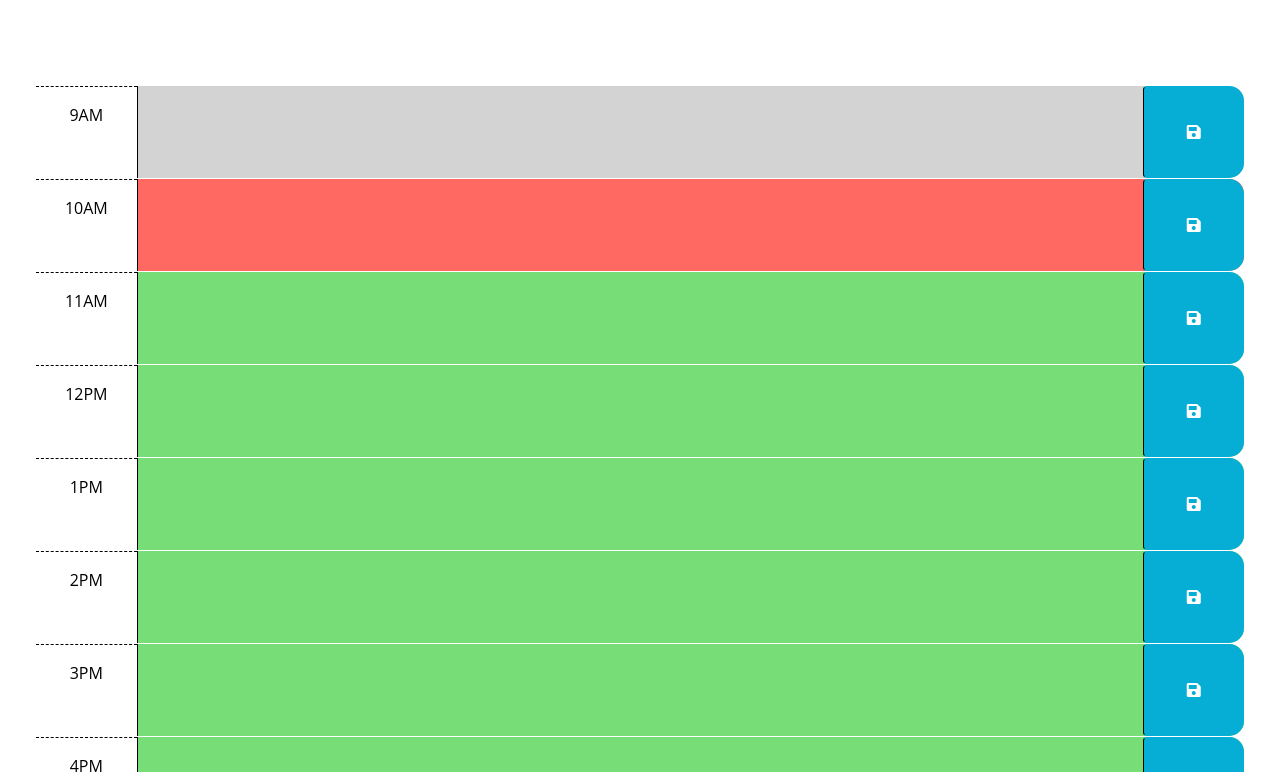
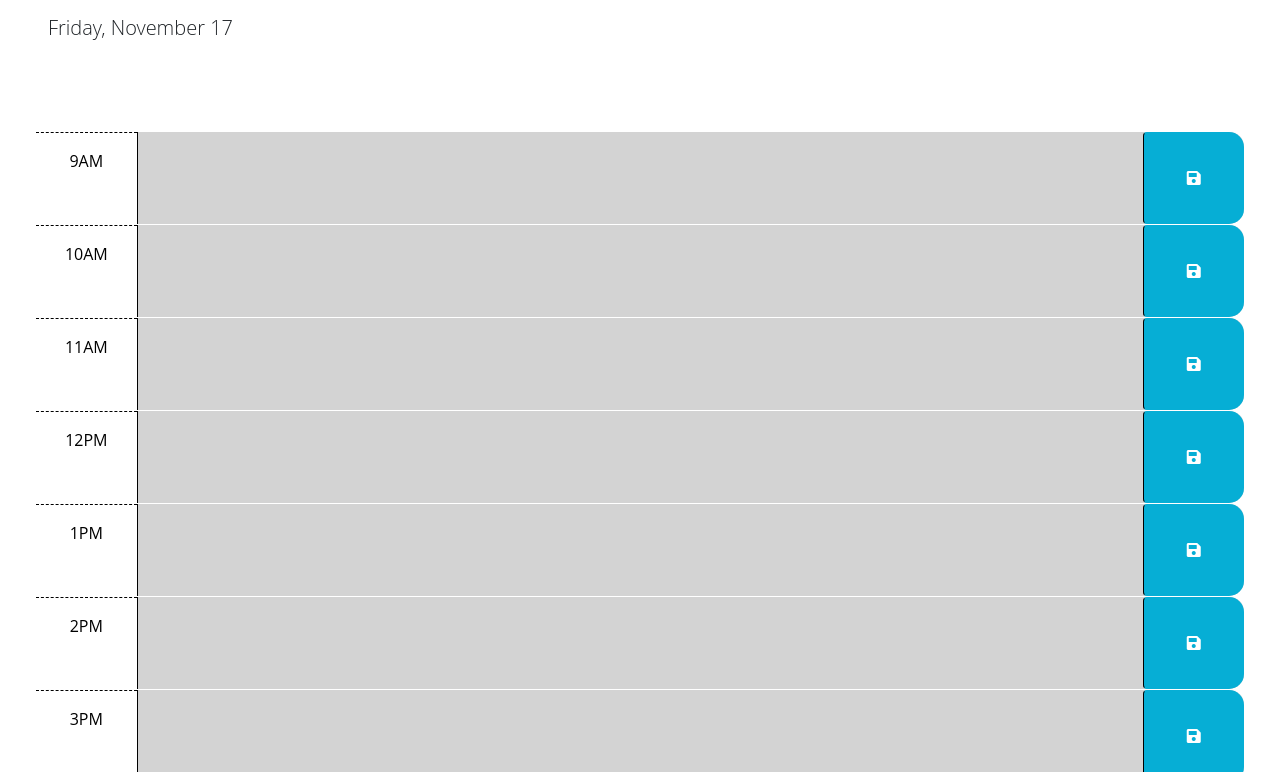
Before and after one commit to AnthonyCBlanco/workdayscheduler, a plain HTML site: page index.html in a window 1280 px wide. Shown: the part 166-938 px from the top of the page. Drawn offline with nearby package versions, Linux system fonts and the light colour scheme.

Commit message:
display text from local stroage and display current date in header

```diff
--- a/assets/js/script.js
+++ b/assets/js/script.js
@@ -3,6 +3,7 @@
 // in the html.
 
 const saveBtn = $('.saveBtn')
+var planner = $('.planner')
 
 $(function () {
   // TODO: Add a listener for click events on the save button. This code should
@@ -21,17 +22,48 @@ $(function () {
   // current hour in 24-hour time?
 
   var currentHour = dayjs().hour();
+  console.log(currentHour)
 
-  for(var i = 0, i = 9, i++){
+  for(var i = 0; i <= 8; i++){
+    console.log(planner.children().eq(i).attr('id'))
+    if (currentHour == planner.children().eq(i).attr('id')){
+      planner.children().eq(i).addClass('present')
+    }
+    else if (currentHour >= planner.children().eq(i).attr('id')){
+      planner.children().eq(i).addClass('past')
+    }
+    else{
+      planner.children().eq(i).addClass('future')
+    }
 
   }
+
+
 
   //
   // TODO: Add code to get any user input that was saved in localStorage and set
   // the values of the corresponding textarea elements. HINT: How can the id
   // attribute of each time-block be used to do this?
-  //
+  var childrenIndex = 0
+for(var i = 9; i <= 17; i++){
+  var savedtext = localStorage.getItem(i)
+  console.log(savedtext)
+  planner.children().eq(childrenIndex).children('textarea').val(localStorage.getItem(i))
+  childrenIndex += 1
+}
+
   // TODO: Add code to display the current date in the header of the page.
+
+  var week = ['Sunday', 'Monday', 'Tuesday', 'Wednesday', 'Thursday', 'Friday', "Saturday"]
+  var month = ['January','February','March','April','May','June','July','August','September','October','November','December',]
+
+  var todaysdate = (week[dayjs().day()] + ', ' + month[dayjs().month()] + ' ' + dayjs().date())
+
+  $('#currentDay').text(todaysdate)
+
+
+
+
 });
 
 function handleSave(){
--- a/index.html
+++ b/index.html
@@ -30,7 +30,7 @@
       <p class="lead">A simple calendar app for scheduling your work day</p>
       <p id="currentDay" class="lead"></p>
     </header>
-    <div class="container-fluid px-5">
+    <div class="container-fluid px-5 planner">
       <!-- Use class for "past", "present", and "future" to apply styles to the
         time-block divs accordingly. The javascript will need to do this by
         adding/removing these classes on each div by comparing the hour in the
@@ -42,7 +42,7 @@
         -->
 
       <!-- Example of a past time block. The "past" class adds a gray background color. -->
-      <div id="hour-9" class="row time-block past">
+      <div id="9" class="row time-block">
         <div class="col-2 col-md-1 hour text-center py-3">9AM</div>
         <textarea class="col-8 col-md-10 description" rows="3"> </textarea>
         <button class="btn saveBtn col-2 col-md-1" aria-label="save">
@@ -51,7 +51,7 @@
       </div>
 
       <!-- Example of a present time block. The "present" class adds a red background color. -->
-      <div id="hour-10" class="row time-block present">
+      <div id="10" class="row time-block">
         <div class="col-2 col-md-1 hour text-center py-3">10AM</div>
         <textarea class="col-8 col-md-10 description" rows="3"> </textarea>
         <button class="btn saveBtn col-2 col-md-1" aria-label="save">
@@ -60,7 +60,7 @@
       </div>
 
       <!-- Example of a future time block. The "future" class adds a green background color. -->
-      <div id="hour-11" class="row time-block future">
+      <div id="11" class="row time-block">
         <div class="col-2 col-md-1 hour text-center py-3">11AM</div>
         <textarea class="col-8 col-md-10 description" rows="3"> </textarea>
         <button class="btn saveBtn col-2 col-md-1" aria-label="save">
@@ -68,7 +68,7 @@
         </button>
       </div>
 
-      <div id="hour-12" class="row time-block future">
+      <div id="12" class="row time-block">
         <div class="col-2 col-md-1 hour text-center py-3">12PM</div>
         <textarea class="col-8 col-md-10 description" rows="3"> </textarea>
         <button class="btn saveBtn col-2 col-md-1" aria-label="save">
@@ -76,7 +76,7 @@
         </button>
       </div>
 
-      <div id="hour-1" class="row time-block future">
+      <div id="13" class="row time-block">
         <div class="col-2 col-md-1 hour text-center py-3">1PM</div>
         <textarea class="col-8 col-md-10 description" rows="3"> </textarea>
         <button class="btn saveBtn col-2 col-md-1" aria-label="save">
@@ -84,7 +84,7 @@
         </button>
       </div>
 
-      <div id="hour-2" class="row time-block future">
+      <div id="14" class="row time-block">
         <div class="col-2 col-md-1 hour text-center py-3">2PM</div>
         <textarea class="col-8 col-md-10 description" rows="3"> </textarea>
         <button class="btn saveBtn col-2 col-md-1" aria-label="save">
@@ -92,7 +92,7 @@
         </button>
       </div>
 
-      <div id="hour-3" class="row time-block future">
+      <div id="15" class="row time-block">
         <div class="col-2 col-md-1 hour text-center py-3">3PM</div>
         <textarea class="col-8 col-md-10 description" rows="3"> </textarea>
         <button class="btn saveBtn col-2 col-md-1" aria-label="save">
@@ -100,7 +100,7 @@
         </button>
       </div>
 
-      <div id="hour-4" class="row time-block future">
+      <div id="16" class="row time-block">
         <div class="col-2 col-md-1 hour text-center py-3">4PM</div>
         <textarea class="col-8 col-md-10 description" rows="3"> </textarea>
         <button class="btn saveBtn col-2 col-md-1" aria-label="save">
@@ -108,7 +108,7 @@
         </button>
       </div>
 
-      <div id="hour-5" class="row time-block future">
+      <div id="17" class="row time-block">
         <div class="col-2 col-md-1 hour text-center py-3">5PM</div>
         <textarea class="col-8 col-md-10 description" rows="3"> </textarea>
         <button class="btn saveBtn col-2 col-md-1" aria-label="save">
```
